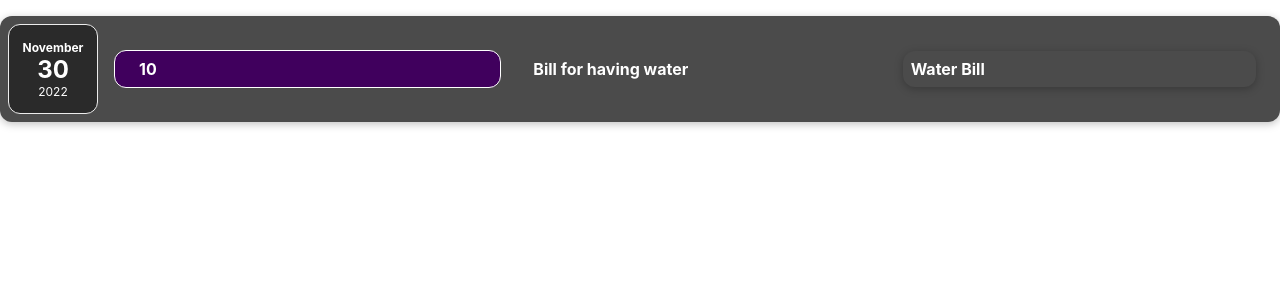
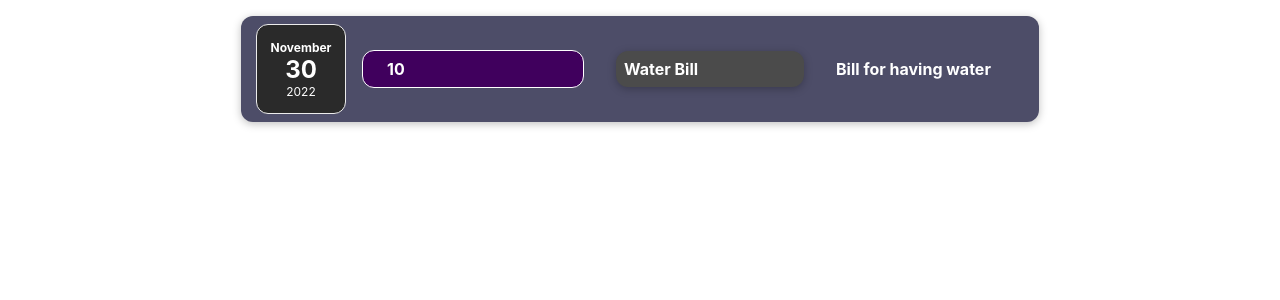
Before and after one commit to SubjectZero0/Max_React_course, a React (Create React App) app in the folder my_expenses/: page / in a window 1280 px wide. Shown: the top 300 px of the page. Built offline with nearby package versions, Linux system fonts and the light colour scheme.

Commit message:
Implements Card to ExpenseItem and App

```diff
--- a/my_expenses/src/App.js
+++ b/my_expenses/src/App.js
@@ -19,13 +19,11 @@
 }
 //create test Expense
 const testExpense = new ExpenseItems(10, "Water Bill", "Bill for having water");
-console.log(testExpense.date);
 
 function App() {
 	//render the page
 	return (
 		<div className="App">
-			<div /*classname = "Card"*/>
 			<ExpenseItem
 				price={testExpense.price}
 				description={testExpense.description}
@@ -33,7 +31,6 @@
 				date={testExpense.date}
 			></ExpenseItem>
 		</div>
-		</div>
 	);
 }
 
--- a/my_expenses/src/Components/ExpenseComponents/ExpenseItem.css
+++ b/my_expenses/src/Components/ExpenseComponents/ExpenseItem.css
@@ -7,6 +7,7 @@
 	margin: 1rem 0;
 	border-radius: 12px;
 	background-color: #4b4b4b;
+	color: rgb(226, 213, 213);
 }
 
 .expense-item__description {
--- a/my_expenses/src/Components/ExpenseComponents/ExpenseItem.js
+++ b/my_expenses/src/Components/ExpenseComponents/ExpenseItem.js
@@ -6,15 +6,16 @@
 //imports
 import "./ExpenseItem.css";
 import ExpenseDate from "./ExpenseDate";
+import Card from "../UI/Card";
 
 function ExpenseItem(props) {
 	return (
-		<div className="expense-item">
+		<Card className="expense-item">
 			<ExpenseDate date={props.date} />
 			<h2 className="expense-item__price">{props.price}</h2>
+			<h2 className="expense-item">{props.item}</h2>
 			<h2 className="expense-item__description">{props.description}</h2>
-			<h2 className="expense-item">{props.item}</h2>
-		</div>
+		</Card>
 	);
 }
 export default ExpenseItem;
```
Lines whose indentation alone changed are shown as unchanged.
